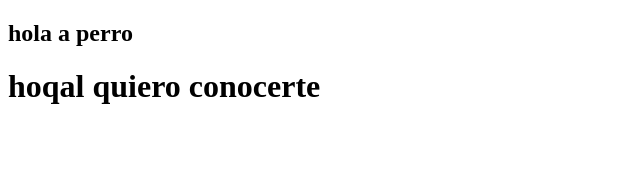
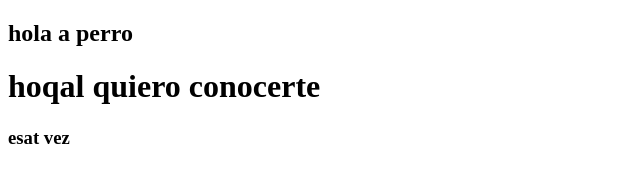
Before and after one commit to alvidgoran/alex, a plain HTML site: page index.html in a window 1280 px wide. Shown: the full height of the page, 0-640 px from the left. Drawn offline with Linux system fonts and the light colour scheme.

Commit message:
tercer commit

```diff
--- a/index.html
+++ b/index.html
@@ -8,5 +8,6 @@
 <body>
     <h2> hola a perro</h2>
     <h1> hoqal quiero conocerte </h1>
+    <h3> esat vez </h3>
 </body>
 </html>
```
